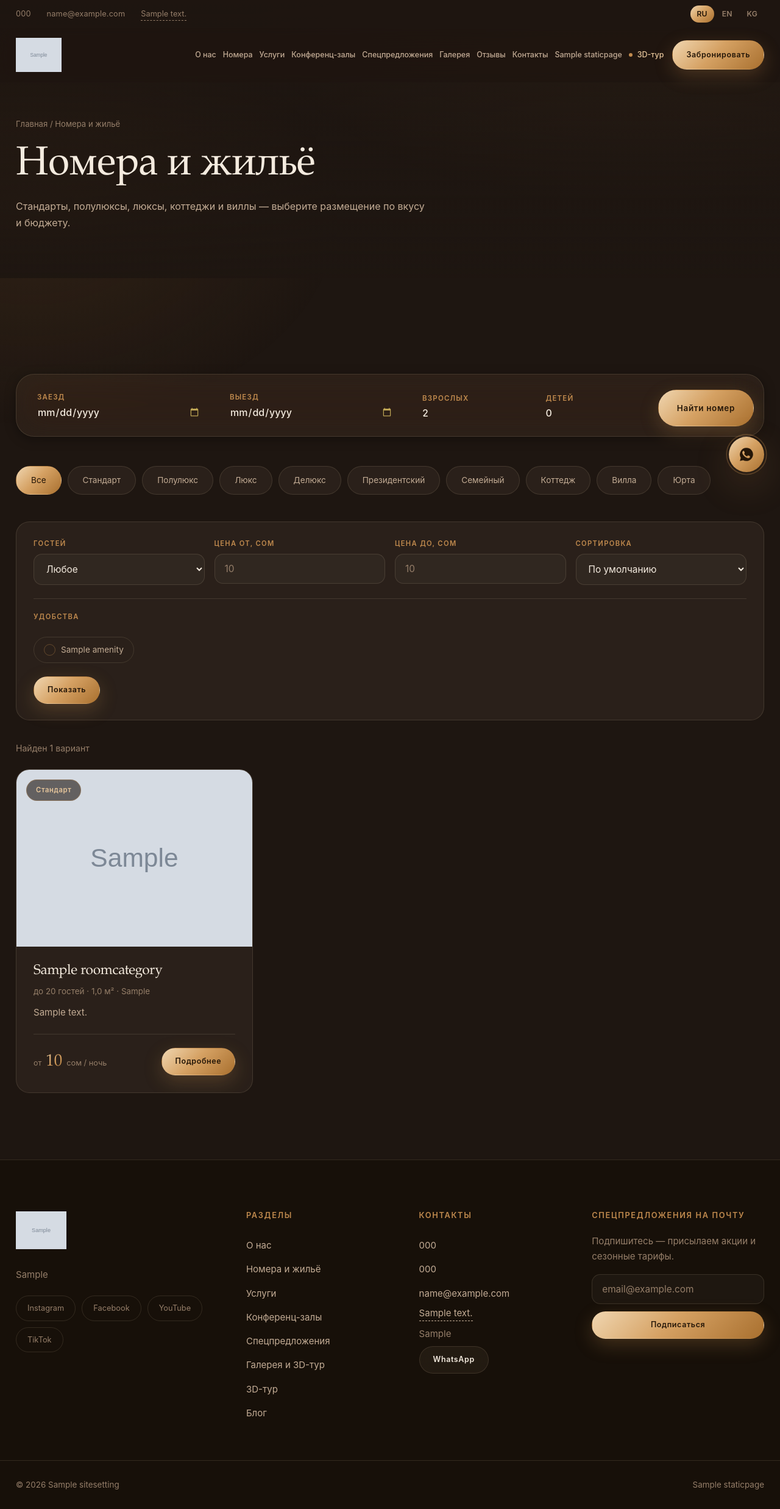
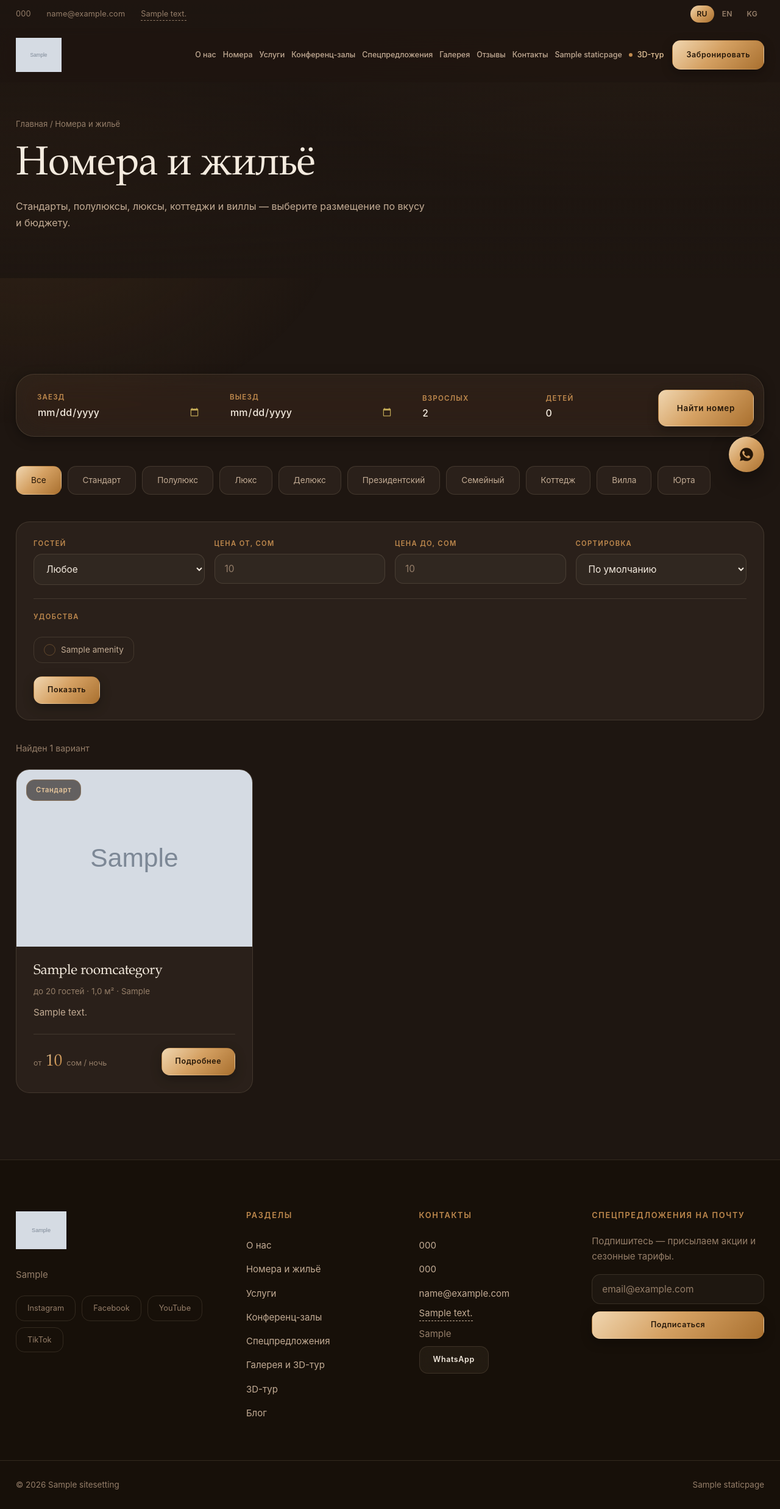
Before and after one commit to Nurbolottop/BayturResort, a Django app: page /rooms/ in a window 1280 px wide. Shown: the whole page at 61% size. Run offline with Django 5.2, Linux system fonts and the light colour scheme; tables that the repository leaves empty hold one stand-in row (values such as "Sample post"); grey boxes marked "Sample" are stand-in pictures; some libraries are stand-ins or nearby versions.

Commit message:
Кнопки прямоугольные со скруглением, убран светлый ореол вокруг них

```diff
--- a/app/static/css/main.css
+++ b/app/static/css/main.css
@@ -40,7 +40,7 @@
     --shadow-sm: 0 4px 18px rgba(0, 0, 0, .35);
     --shadow: 0 18px 50px rgba(0, 0, 0, .5);
     --shadow-lg: 0 34px 90px rgba(0, 0, 0, .62);
-    --shadow-gold: 0 20px 60px rgba(192, 138, 78, .22);
+    --shadow-gold: 0 12px 32px rgba(0, 0, 0, .42);
 
     --container: 1300px;
     --gap: 30px;
@@ -146,7 +146,7 @@ p { margin: 0 0 1em; }
     gap: 9px;
     padding: 15px 34px;
     border: 1px solid transparent;
-    border-radius: var(--r-full);
+    border-radius: var(--r-sm);
     font-size: .84rem;
     font-weight: 600;
     letter-spacing: .05em;
@@ -172,8 +172,10 @@ p { margin: 0 0 1em; }
 .btn:hover { transform: translateY(-2px); }
 .btn:active { transform: translateY(0); }
 
-.btn--primary { background: var(--gold-grad); color: var(--on-gold); box-shadow: 0 10px 30px rgba(192, 138, 78, .26); }
-.btn--primary:hover { box-shadow: 0 18px 44px rgba(192, 138, 78, .4); }
+/* Тень нейтральная, не цветная: бронзовое свечение на тёмном фоне
+   расплывается по контуру и читается как светлый ободок. */
+.btn--primary { background: var(--gold-grad); color: var(--on-gold); box-shadow: 0 6px 18px rgba(0, 0, 0, .3); }
+.btn--primary:hover { box-shadow: 0 12px 28px rgba(0, 0, 0, .38); }
 
 .btn--accent { background: transparent; color: var(--gold); border-color: var(--stroke-gold); }
 .btn--accent:hover { background: rgba(192, 138, 78, .12); border-color: var(--gold); }
@@ -315,7 +317,7 @@ p { margin: 0 0 1em; }
 .lang { display: flex; gap: 2px; margin-left: auto; align-items: center; }
 .lang__item {
     padding: 4px 11px;
-    border-radius: var(--r-full);
+    border-radius: var(--r-sm);
     font-weight: 600;
     font-size: .76rem;
     color: var(--text-dim);
@@ -392,7 +394,7 @@ p { margin: 0 0 1em; }
     gap: 14px;
     padding: 9px 20px 9px 16px;
     border: 1px solid var(--stroke-gold);
-    border-radius: var(--r-full);
+    border-radius: var(--r-sm);
     background: rgba(192, 138, 78, .09);
     backdrop-filter: blur(12px);
     font-size: .78rem;
@@ -665,7 +667,7 @@ input[type="date"]::-webkit-calendar-picker-indicator:hover { opacity: 1; }
     font-weight: 600;
     letter-spacing: .06em;
     padding: 7px 15px;
-    border-radius: var(--r-full);
+    border-radius: var(--r-sm);
 }
 .card__badge--accent { background: var(--gold-grad); color: var(--on-gold); border-color: transparent; }
 
@@ -762,7 +764,7 @@ input[type="date"]::-webkit-calendar-picker-indicator:hover { opacity: 1; }
     margin-left: auto;
     align-self: center;
     padding: 6px 13px;
-    border-radius: var(--r-full);
+    border-radius: var(--r-sm);
     border: 1px solid var(--stroke);
     font-size: .72rem;
     font-weight: 600;
@@ -909,7 +911,7 @@ a.review__source:hover { color: var(--gold); border-color: var(--stroke-gold); b
     gap: 9px;
     background: var(--surface);
     border: 1px solid var(--stroke);
-    border-radius: var(--r-full);
+    border-radius: var(--r-sm);
     padding: 10px 20px;
     font-size: .86rem;
     color: var(--text-soft);
@@ -1095,7 +1097,7 @@ a.review__source:hover { color: var(--gold); border-color: var(--stroke-gold); b
 .filters a {
     padding: 11px 24px;
     border: 1px solid var(--stroke);
-    border-radius: var(--r-full);
+    border-radius: var(--r-sm);
     font-size: .85rem;
     color: var(--text-soft);
     background: var(--surface);
@@ -1155,7 +1157,7 @@ a.review__source:hover { color: var(--gold); border-color: var(--stroke-gold); b
     align-items: center;
     gap: 9px;
     padding: 9px 16px;
-    border-radius: var(--r-full);
+    border-radius: var(--r-sm);
     border: 1px solid var(--stroke);
     font-size: .85rem;
     color: var(--text-soft);
@@ -1224,7 +1226,7 @@ a.review__source:hover { color: var(--gold); border-color: var(--stroke-gold); b
     min-width: 46px; height: 46px;
     display: inline-flex; align-items: center; justify-content: center;
     border: 1px solid var(--stroke);
-    border-radius: var(--r-full);
+    border-radius: var(--r-sm);
     font-size: .9rem; color: var(--text-soft);
     transition: all .35s var(--ease);
 }
@@ -1273,7 +1275,7 @@ a.review__source:hover { color: var(--gold); border-color: var(--stroke-gold); b
     font-size: .8rem;
     padding: 9px 18px;
     border: 1px solid var(--stroke);
-    border-radius: var(--r-full);
+    border-radius: var(--r-sm);
     color: var(--text-dim);
     transition: all .35s var(--ease);
 }
@@ -1298,17 +1300,6 @@ a.review__source:hover { color: var(--gold); border-color: var(--stroke-gold); b
     box-shadow: var(--shadow-gold);
     z-index: 70;
     transition: transform .45s var(--ease), box-shadow .45s var(--ease);
-}
-.float-whatsapp::before {
-    content: '';
-    position: absolute; inset: 0;
-    border-radius: 50%;
-    border: 1px solid var(--gold);
-    animation: ripple 3s infinite;
-}
-@keyframes ripple {
-    0%   { transform: scale(1); opacity: .7; }
-    100% { transform: scale(1.5); opacity: 0; }
 }
 .float-whatsapp:hover { transform: scale(1.1) rotate(6deg); }
 
@@ -1533,7 +1524,7 @@ a.review__source:hover { color: var(--gold); border-color: var(--stroke-gold); b
     position: absolute;
     top: 10px; left: 10px;
     padding: 5px 12px;
-    border-radius: var(--r-full);
+    border-radius: var(--r-sm);
     background: var(--gold-grad);
     color: var(--on-gold);
     font-size: .68rem;
```
